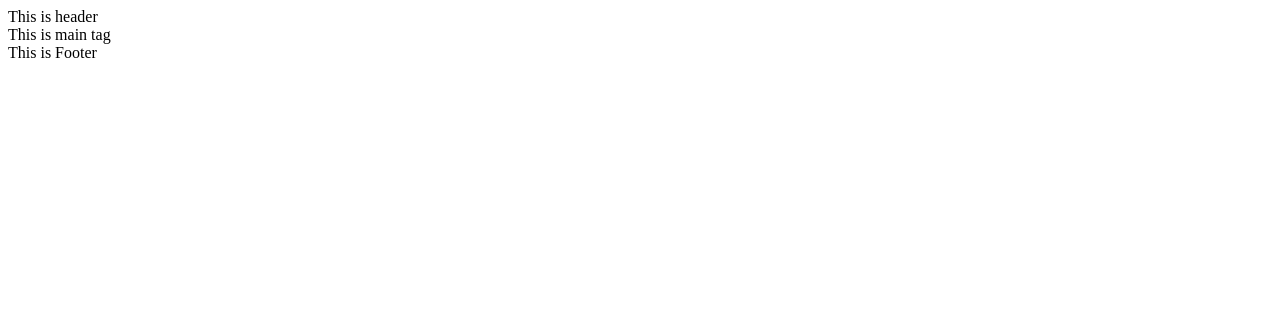
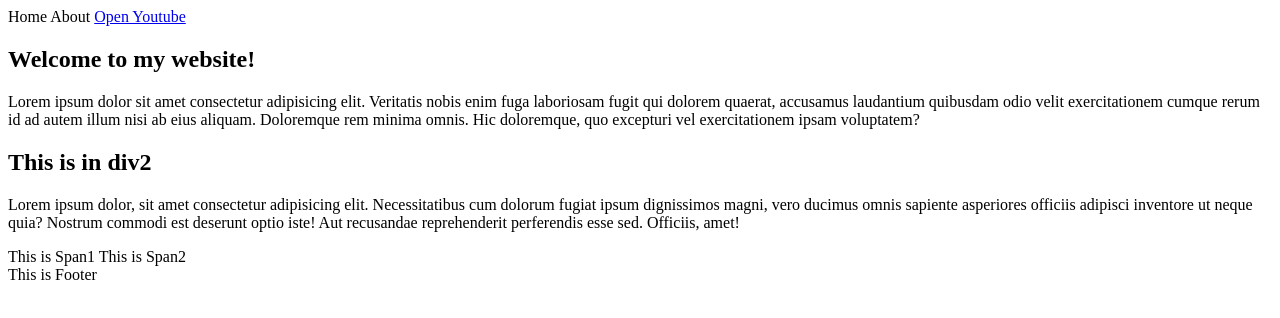
Before and after one commit to sivacheruku/WebTechWorkbench, a plain HTML site: page HTML course/Section3/index.html in a window 1280 px wide. Drawn offline with Linux system fonts and the light colour scheme.

Commit message:
Worked on div tags and ul,li tags

```diff
--- a/HTML course/Section3/index.html
+++ b/HTML course/Section3/index.html
@@ -7,11 +7,29 @@
 </head>
 <body>
     <header>
-        This is header
+        <nav>
+            Home
+            About
+            <a href="https://www.youtube.com"> Open Youtube</a>
+        </nav>
     </header>
 
     <main>
-        This is main tag
+        <!-- <p>This is main tag</p> -->
+        <section>
+            <div>
+                <h1>Welcome to my website!</h1>
+                <p>Lorem ipsum dolor sit amet consectetur adipisicing elit. Veritatis nobis enim fuga laboriosam fugit qui dolorem quaerat, accusamus laudantium quibusdam odio velit exercitationem cumque rerum id ad autem illum nisi ab eius aliquam. Doloremque rem minima omnis. Hic doloremque, quo excepturi vel exercitationem ipsam voluptatem?</p>
+            </div>
+            <!--div is an example for block element-->
+            <div>
+                <h1>This is in div2</h1>
+                <p>Lorem ipsum dolor, sit amet consectetur adipisicing elit. Necessitatibus cum dolorum fugiat ipsum dignissimos magni, vero ducimus omnis sapiente asperiores officiis adipisci inventore ut neque quia? Nostrum commodi est deserunt optio iste! Aut recusandae reprehenderit perferendis esse sed. Officiis, amet!</p>
+            </div>
+            <!-- Span is an in-line element-->
+            <span> This is Span1</span>
+            <span>This is Span2</span>
+        </section>
     </main>
 
     <footer>
```
Also changed, not shown: HTML course/Section3/practice-chapter3.html (added, +41 -0 lines), 1 other file.
